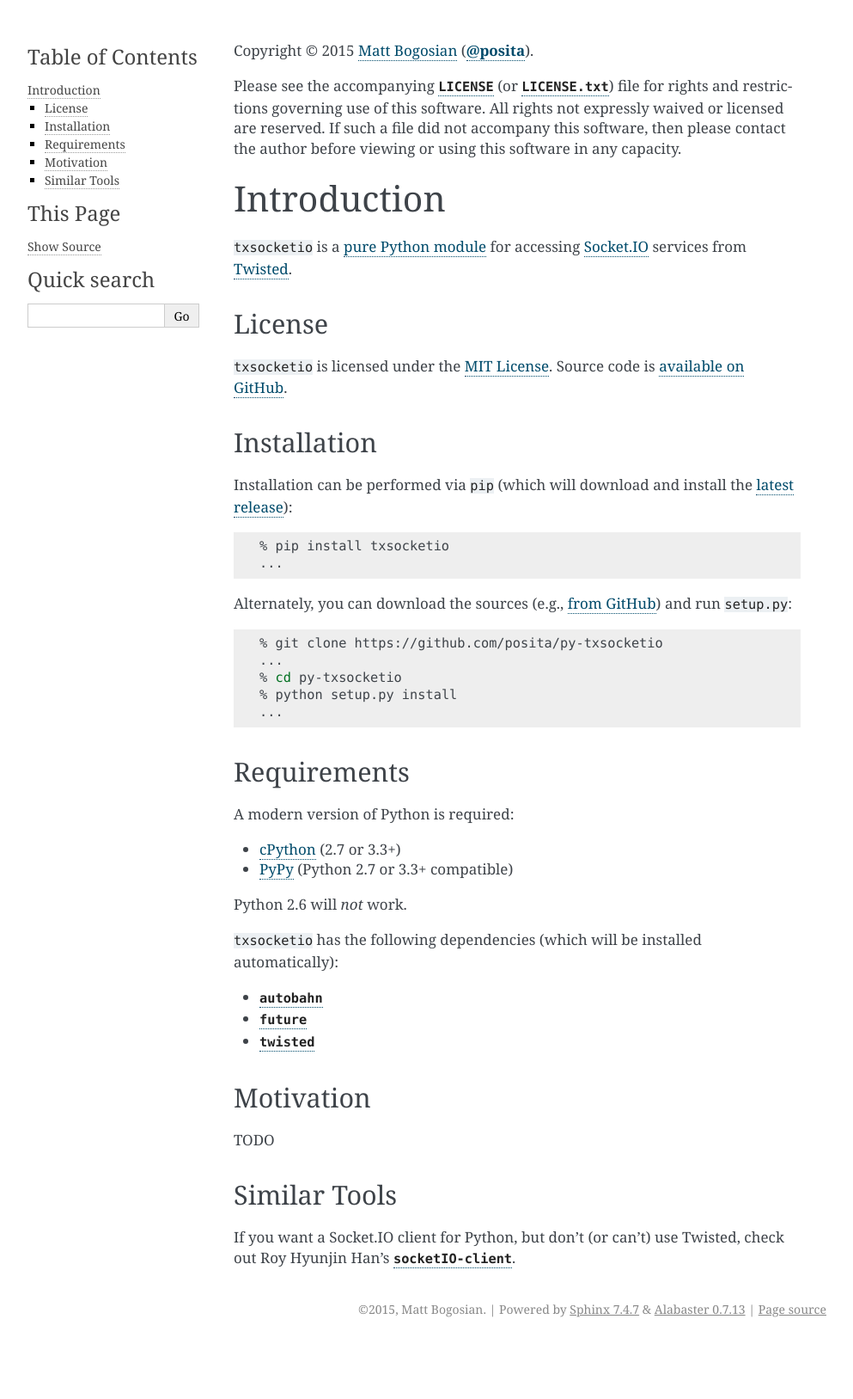
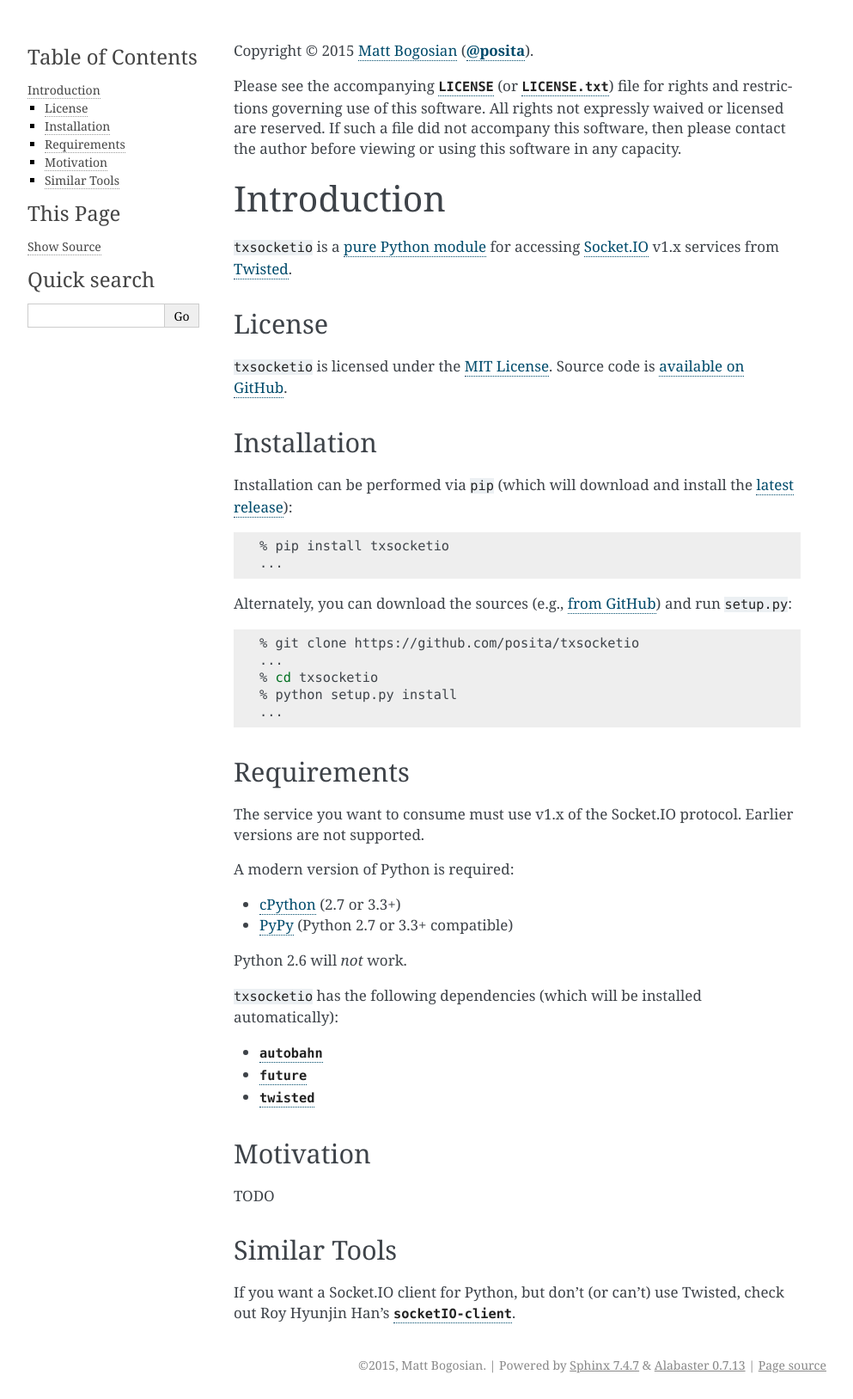
Before and after one commit to posita/txsocketio, a Sphinx documentation site: the page built from docs/intro.rst, in a window 1280 px wide. Shown: the whole page at 86% size, without its empty margins (148-1141 px from the left). Built offline with Sphinx 7.4.7, drawn with Linux system fonts in a browser that asks for light colours; the version number could not be read and is left out; before the commit the page ends 1562 px from its top, so only the background shows below that.

Commit message:
Fix py-txsocketio, _txsocketio -> txsocketio. Tweak README to reflect Socket.IO v1.x limitation

```diff
--- a/docs/intro.rst
+++ b/docs/intro.rst
@@ -29,7 +29,7 @@
 Introduction
 ============
 
-``txsocketio`` is a :doc:`pure Python module <py>` for accessing `Socket.IO`_ services from `Twisted`_.
+``txsocketio`` is a :doc:`pure Python module <py>` for accessing `Socket.IO`_ v1.x services from `Twisted`_.
 
 .. _`Socket.IO`: http://socket.io/
 .. _`Twisted`: https://twistedmatrix.com/
@@ -50,18 +50,20 @@
   % pip install txsocketio
   ...
 
-Alternately, you can download the sources (e.g., `from GitHub <https://github.com/posita/py-txsocketio>`__) and run ``setup.py``:
+Alternately, you can download the sources (e.g., `from GitHub <https://github.com/posita/txsocketio>`__) and run ``setup.py``:
 
 .. code-block:: sh
 
-  % git clone https://github.com/posita/py-txsocketio
+  % git clone https://github.com/posita/txsocketio
   ...
-  % cd py-txsocketio
+  % cd txsocketio
   % python setup.py install
   ...
 
 Requirements
 ------------
+
+The service you want to consume must use v1.x of the Socket.IO protocol. Earlier versions are not supported.
 
 A modern version of Python is required:
 
--- a/setup.py
+++ b/setup.py
@@ -61,7 +61,7 @@
 #---- Initialization -----------------------------------------------------
 
 _namespace = {
-    '_version_path': ospath_join(_MY_DIR, '_txsocketio', 'version.py'),
+    '_version_path': ospath_join(_MY_DIR, 'txsocketio', 'version.py'),
 }
 
 if isfile(_namespace['_version_path']):
```
Also changed, not shown: README.rst (+10 -8 lines), release_checklist.md (+4 -4 lines).
